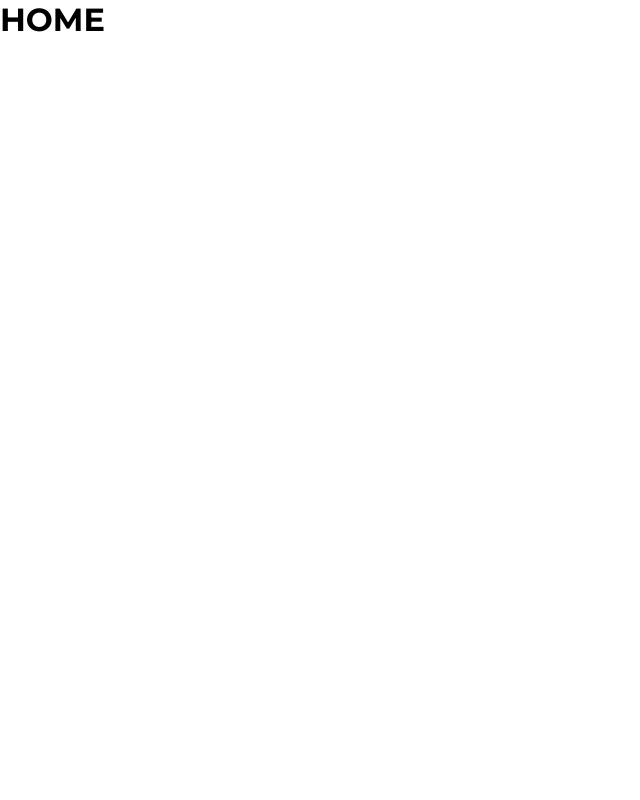
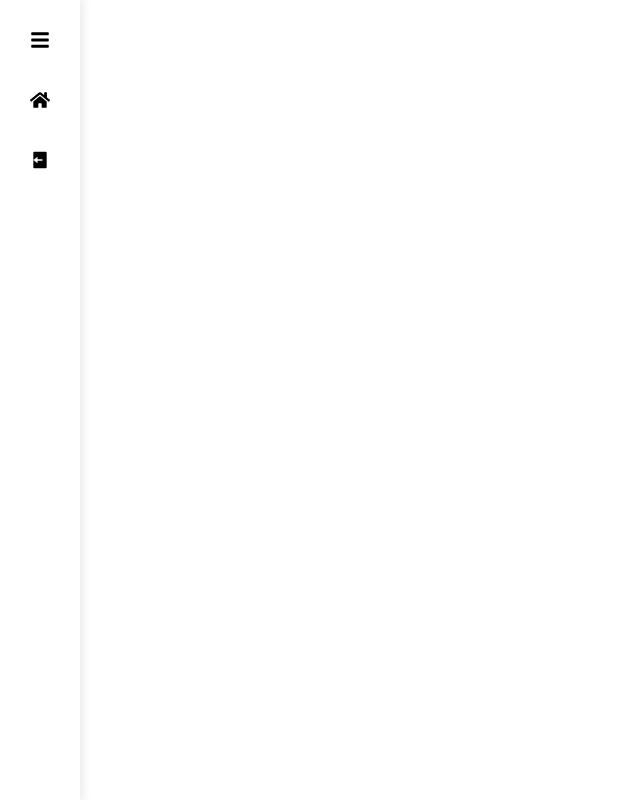
Before and after one commit to AureoDantax/quadro-webapp, a React (Vite) app: page /home in a window 1280 px wide. Shown: the whole page, without its empty margins (0-640 px from the left). Built offline with nearby package versions, Linux system fonts and the light colour scheme; a web font is replaced by a local one.

Commit message:
Implementação de sidebar com uso da react lib icons para reutilização no projeto

```diff
--- a/package.json
+++ b/package.json
@@ -14,6 +14,7 @@
     "download": "^8.0.0",
     "react": "^18.3.1",
     "react-dom": "^18.3.1",
+    "react-icons": "^5.3.0",
     "react-router-dom": "^6.26.1",
     "react-tooltip": "^5.28.0",
     "styled-components": "^6.1.12"
--- /dev/null
+++ b/src/components/Sidebar.tsx
@@ -0,0 +1,43 @@
+import React, { useState } from 'react';
+import styled from 'styled-components';
+import { FaTimes, FaHome, FaBars } from 'react-icons/fa';
+import { RiLogoutBoxFill } from "react-icons/ri";
+import SidebarItem from './SidebarItem';
+import { useNavigateToHome } from '../hooks/useNavigateToHome';
+import { useNavigateToLogin } from '../hooks/useNavigateToLogin';
+
+const SidebarStyle = styled.div<{ expanded: boolean }>`
+    display: flex;
+    flex-direction: column;
+    align-items: center;
+    position: fixed;
+    top: 0;
+    left: 0;
+    width: ${({ expanded }) => (expanded ? '250px' : '80px')};
+    height: 100%;
+    background: #FFF;
+    box-shadow: 0px 0px 10px 2px rgba(0, 0, 0, 0.10);
+    transition: width 350ms;
+    z-index: 10;
+`;
+
+const Sidebar: React.FC = () => {
+    const [expanded, setExpanded] = useState(false);
+    const { goToHome }= useNavigateToHome();
+    const { goToLogin } = useNavigateToLogin();
+
+    const toggleSidebar = () => {
+        setExpanded(!expanded);
+    };
+
+    return (
+        <SidebarStyle expanded={expanded}>
+            <SidebarItem Icon={expanded ? FaTimes : FaBars} Text={expanded ? 'Fechar' : ''} expanded={expanded} onClick={toggleSidebar} />
+            <SidebarItem Icon={FaHome} Text='Página Inicial' expanded={expanded} onClick={goToHome}/>
+            <SidebarItem Icon={RiLogoutBoxFill} Text='Sair' expanded={expanded} onClick={goToLogin}/>
+
+        </SidebarStyle>
+    );
+};
+
+export default Sidebar;
--- /dev/null
+++ b/src/components/SidebarItem.tsx
@@ -0,0 +1,42 @@
+import React from 'react';
+import styled from 'styled-components';
+
+const SidebarItemStyle = styled.div<{ expanded: boolean }>`
+    margin-top: 20px;
+    margin-left: 40px;
+    display: flex;
+    align-items: center;
+    justify-content: flex-start;
+    width: 100%;
+    padding: 10px;
+    cursor: pointer;
+
+    svg {
+        width: 20px;
+        height: 20px;
+        margin-right: ${({ expanded }) => (expanded ? '10px' : '0')};
+    }
+
+    span {
+        display: ${({ expanded }) => (expanded ? 'inline' : 'none')};
+        font-size: 16px;
+    }
+`;
+
+interface SidebarItemProps {
+    Icon: React.ComponentType;
+    Text: string;
+    expanded: boolean;
+    onClick?: () => void;
+}
+
+const SidebarItem: React.FC<SidebarItemProps> = ({ Icon, Text, expanded, onClick }) => {
+    return (
+        <SidebarItemStyle expanded={expanded} onClick={onClick}>
+            <Icon />
+            <span>{Text}</span>
+        </SidebarItemStyle>
+    );
+}
+
+export default SidebarItem;
--- a/src/pages/Home.tsx
+++ b/src/pages/Home.tsx
@@ -1,7 +1,9 @@
+import Sidebar from '../components/Sidebar';
+
 export function Home(){
     return(
         <>
-        <h1>HOME</h1>
+        <Sidebar />
         </>
     )
 }
```
Also changed, not shown: 1 other file (tests, documents, lock files or other folders).
